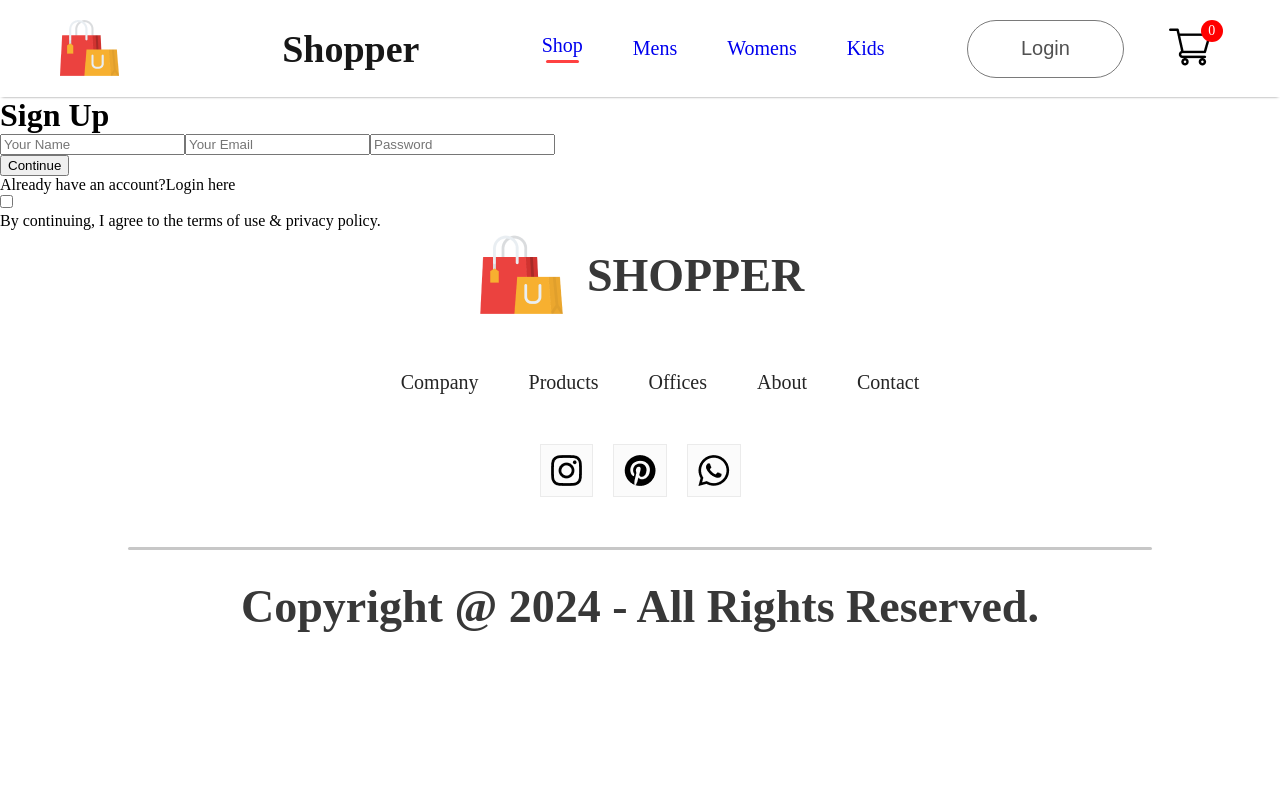
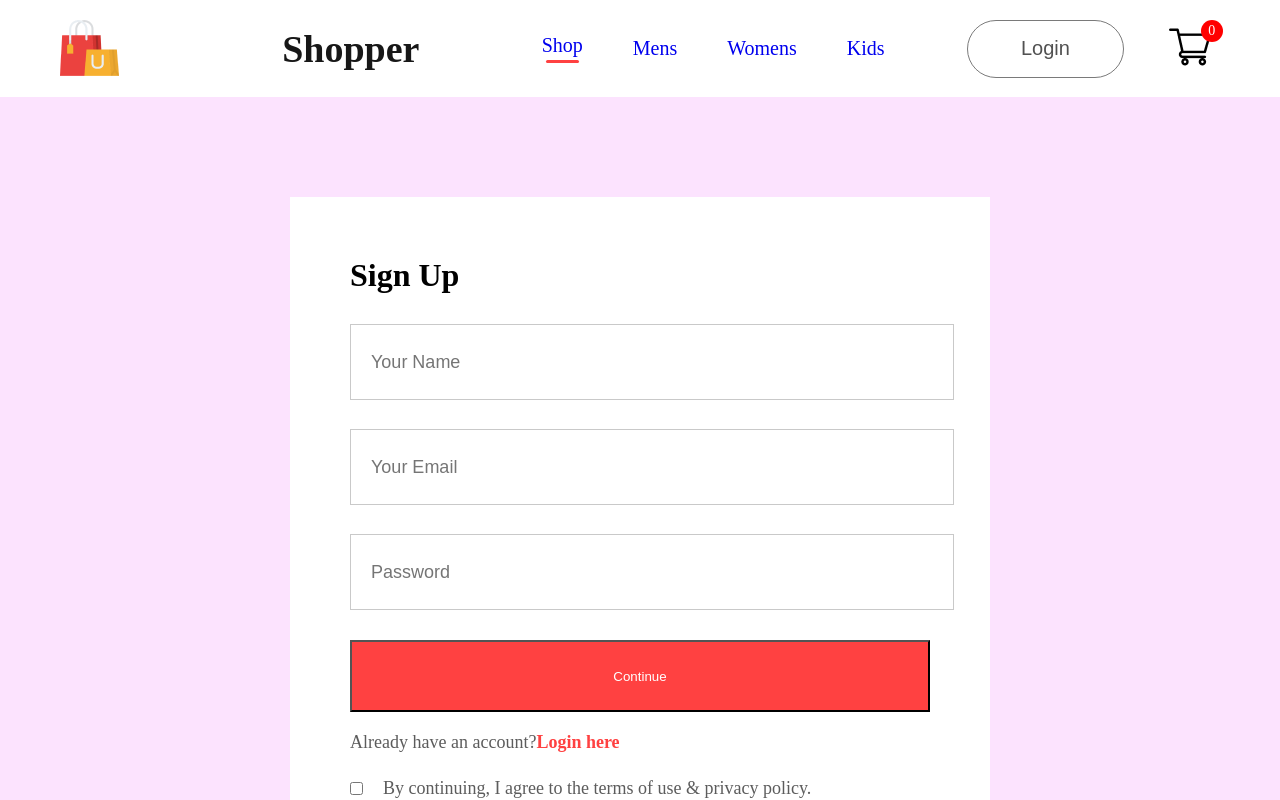
Before and after one commit to bngoon/digital-store, a React (Create React App) app: page /login in a window 1280 px wide. Shown: the top 800 px of the page. Built offline with nearby package versions, Linux system fonts and the light colour scheme; a small style sheet from the web is missing.

Commit message:
styling done to login page

```diff
--- /dev/null
+++ b/src/Pages/CSS/LoginSignup.css
@@ -0,0 +1,69 @@
+.loginsignup {
+    width: 100%;
+    height: 80vh;
+    background: #fce3fe;
+    padding-top: 100px;
+}
+
+.loginsignup-container {
+    width: 580px;
+    height: 600px;
+    background: white;
+    margin: auto;
+    padding: 40px 60px;
+}
+.loginsignup-container h1{
+    margin: 20px 0px;
+}
+
+.loginsignup-fields{
+    display: flex;
+    flex-direction: column;
+    gap: 29px;
+    margin-top: 30px;
+}
+
+.loginsignup-fields input {
+    height: 72px;
+    width: 100%;
+    padding-left: 20px;
+    border: 1px solid #c9c9c9;
+    outline: none;
+    color: #5c5c5c;
+    font-size: 18px;
+}
+
+.loginsignup-container button {
+    width: 580px;
+    height: 72px;
+    color: white;
+    background: #ff4141;
+    margin-top: 30px;
+    font-size: 500;
+    font-weight: 400;
+    cursor: ;
+
+}
+
+
+.loginsignup-login {
+    margin-top: 20px;
+    color: #5c5c5c;
+    font-size: 18px;
+    font-weight: 500;
+}
+
+.loginsignup-login span {
+    color: #ff4141;
+    font-weight: 600;
+}
+
+.loginsignup-agree {
+    display: flex;
+    align-items: center;
+    margin-top: 25px;
+    gap: 20px;
+    color: #5c5c5c;
+    font-size: 18px;
+    font-weight: 500;
+}
--- a/src/Pages/LoginSignup.jsx
+++ b/src/Pages/LoginSignup.jsx
@@ -1,4 +1,6 @@
-import React from 'react'
+import React from 'react';
+import './CSS/LoginSignup.css';
+
 
 function LoginSignup() {
   return (
```
